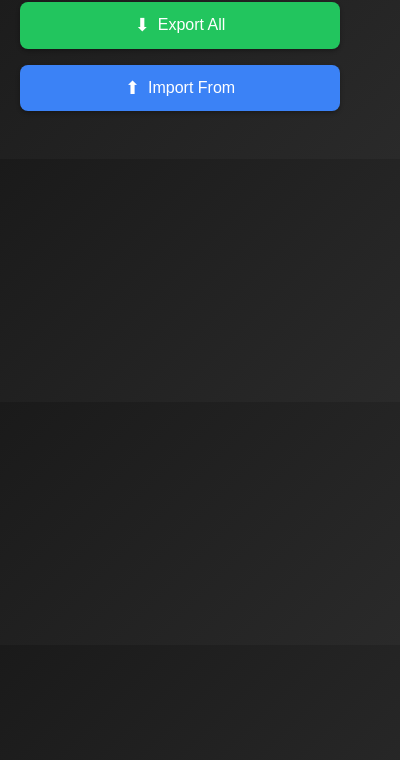
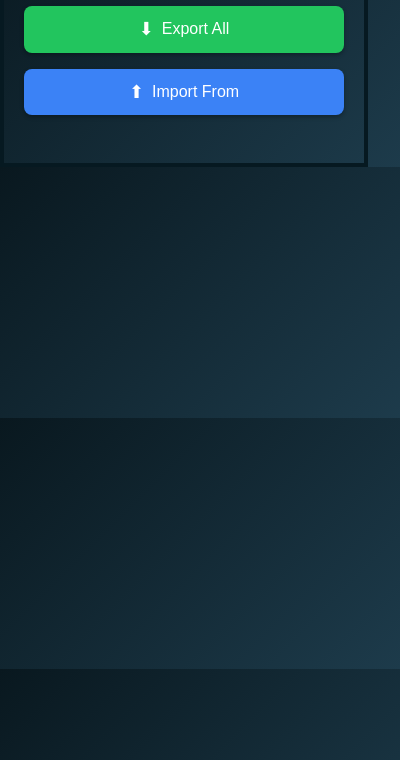
Before and after one commit to Abhishek-Hamal-Citytech/tabby-grabby, a browser extension: page popup.html in a window 400 px wide. Shown: the part 84-844 px from the top of the page. Drawn offline with Linux system fonts and the light colour scheme.

Commit message:
add border to popup and fix gradient

```diff
--- a/popup.css
+++ b/popup.css
@@ -6,9 +6,10 @@ body {
     margin: 0;
     padding: 0;
     font-family: -apple-system, BlinkMacSystemFont, 'Segoe UI', Roboto, sans-serif;
-    background: linear-gradient(135deg, #1a1a1a 0%, #2a2a2a 100%);
+    background: linear-gradient(135deg, #09181f 0%, #1d3b4b 100%);
     color: #f5f5f5;
     line-height: 1.4;
+    border: 4px solid rgba(6, 25, 33, 1);
 }
 
 .container {
```
